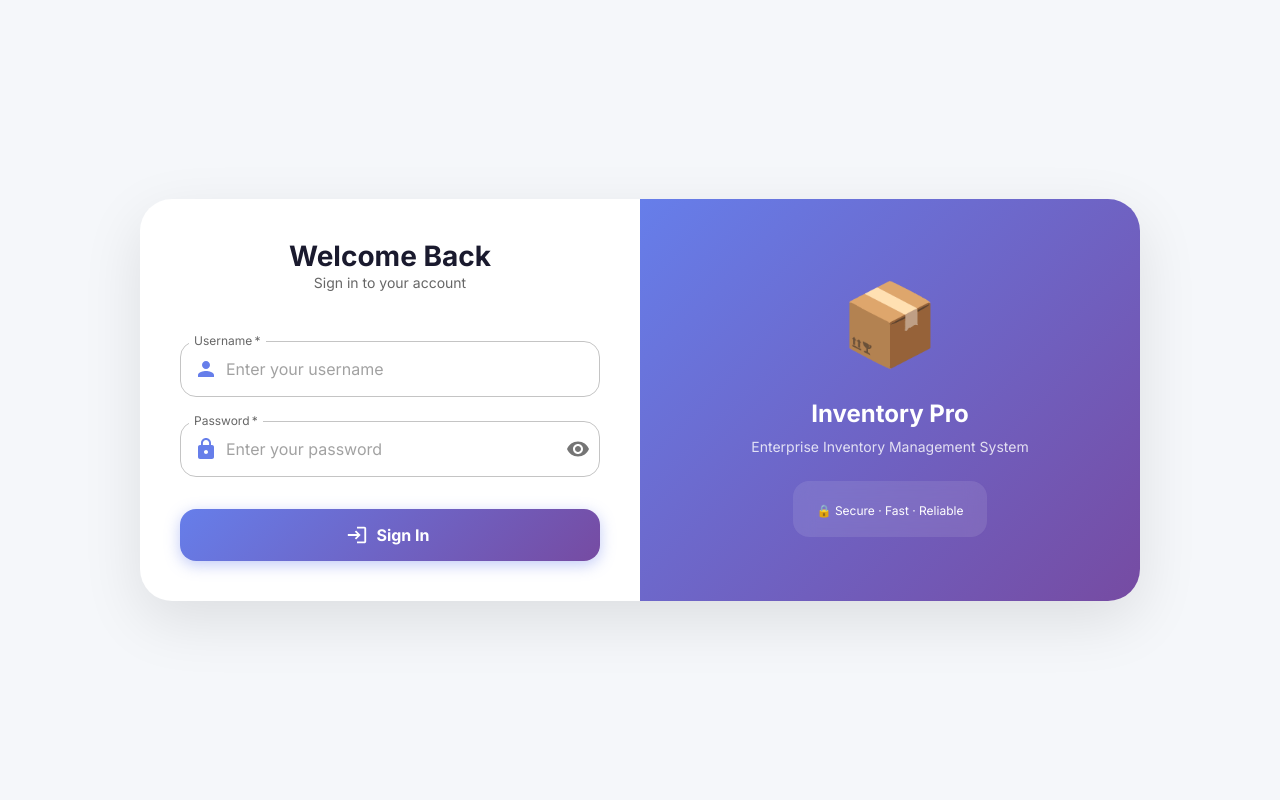
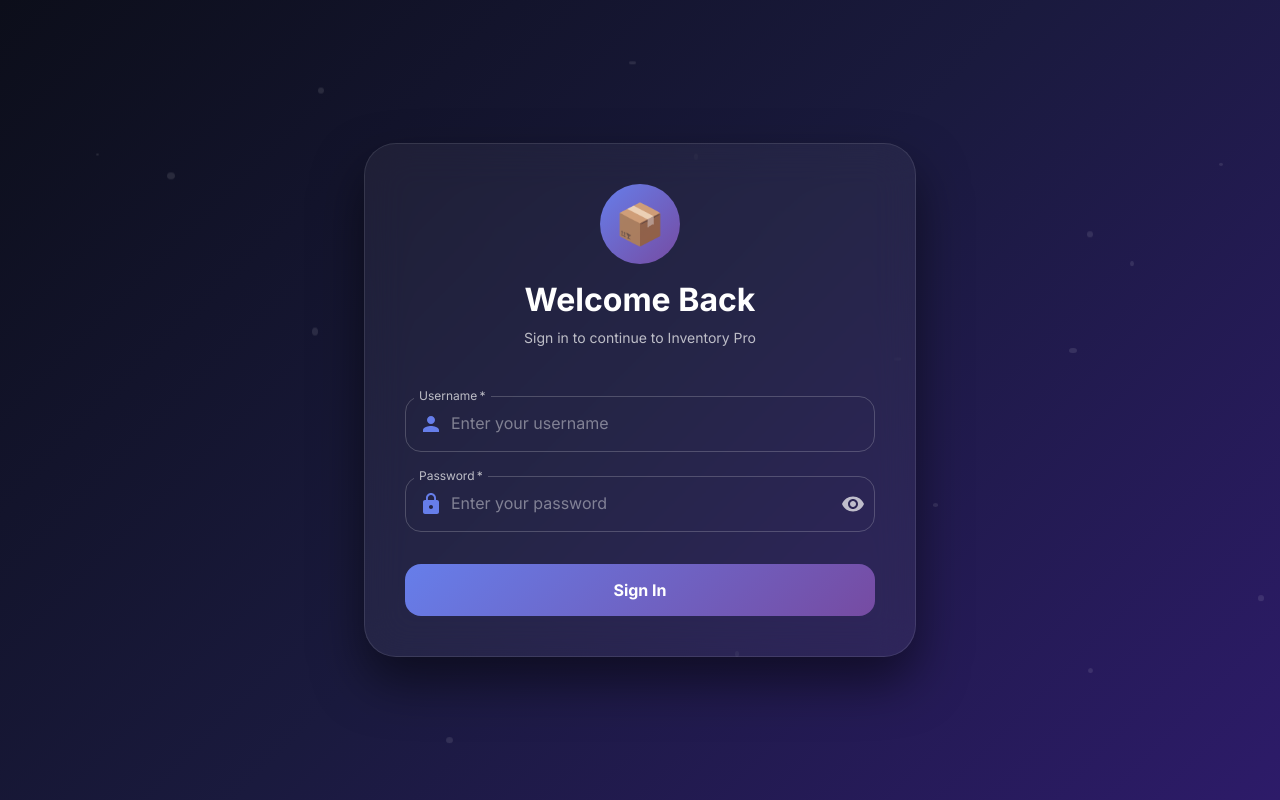
Before and after one commit to yogabalan07/Team-5, a React (Create React App) app in the folder frontend/: page /login in a window 1280 px wide. Built offline with nearby package versions, Linux system fonts and the light colour scheme.

Commit message:
Enhance Login component UI and add animations
Refactor Login component with a new background, added animated particles, and improved UI elements.

```diff
--- a/frontend/src/components/auth/Login.jsx
+++ b/frontend/src/components/auth/Login.jsx
@@ -1,7 +1,7 @@
 import React, { useState } from 'react';
 import { useNavigate } from 'react-router-dom';
 import {
-  Grid,
+  Container,
   Paper,
   TextField,
   Button,
@@ -50,36 +50,81 @@ const Login = () => {
         display: 'flex',
         alignItems: 'center',
         justifyContent: 'center',
-        background: '#f5f7fa',
+        background: 'linear-gradient(135deg, #0c0e1a 0%, #1a1a3e 50%, #2d1b69 100%)',
+        position: 'relative',
+        overflow: 'hidden',
         p: 2,
       }}
     >
+      {/* Animated floating particles */}
+      {[...Array(20)].map((_, i) => (
+        <Box
+          key={i}
+          sx={{
+            position: 'absolute',
+            width: Math.random() * 6 + 2,
+            height: Math.random() * 6 + 2,
+            borderRadius: '50%',
+            background: 'rgba(255,255,255,0.1)',
+            top: Math.random() * 100 + '%',
+            left: Math.random() * 100 + '%',
+            animation: `float ${Math.random() * 10 + 5}s infinite ease-in-out`,
+            '@keyframes float': {
+              '0%, 100%': { transform: 'translateY(0px)' },
+              '50%': { transform: `translateY(-${Math.random() * 30 + 10}px)` },
+            },
+          }}
+        />
+      ))}
+
+      <Container maxWidth="sm">
         <Paper
-        elevation={0}
           sx={{
-          maxWidth: 1000,
-          width: '100%',
+            p: { xs: 4, sm: 5 },
             borderRadius: 4,
-          overflow: 'hidden',
-          boxShadow: '0 20px 60px rgba(0,0,0,0.1)',
+            background: 'rgba(255,255,255,0.05)',
+            backdropFilter: 'blur(20px)',
+            border: '1px solid rgba(255,255,255,0.1)',
+            boxShadow: '0 25px 50px rgba(0,0,0,0.5)',
+            position: 'relative',
+            zIndex: 1,
           }}
         >
-        <Grid container>
-          <Grid item xs={12} md={6}>
-            <Box sx={{ p: { xs: 4, sm: 5 } }}>
           <Box textAlign="center" mb={4}>
+            <Box
+              sx={{
+                width: 80,
+                height: 80,
+                borderRadius: '50%',
+                background: 'linear-gradient(135deg, #667eea 0%, #764ba2 100%)',
+                display: 'flex',
+                alignItems: 'center',
+                justifyContent: 'center',
+                mx: 'auto',
+                mb: 2,
+                fontSize: 40,
+              }}
+            >
+              📦
+            </Box>
             <Typography
               variant="h4"
               fontWeight="bold"
               sx={{
-                    color: '#1a1a2e',
-                    fontSize: { xs: '1.5rem', sm: '1.75rem' }
+                color: '#fff',
+                fontSize: { xs: '1.75rem', sm: '2rem' }
               }}
             >
               Welcome Back
             </Typography>
-                <Typography variant="body2" color="textSecondary">
-                  Sign in to your account
+            <Typography
+              variant="body2"
+              sx={{
+                color: 'rgba(255,255,255,0.7)',
+                mt: 1
+              }}
+            >
+              Sign in to continue to Inventory Pro
             </Typography>
           </Box>
 
@@ -109,9 +154,13 @@ const Login = () => {
               sx={{
                 '& .MuiOutlinedInput-root': {
                   borderRadius: 2,
+                  color: '#fff',
+                  '& fieldset': { borderColor: 'rgba(255,255,255,0.2)' },
                   '&:hover fieldset': { borderColor: '#667eea' },
                   '&.Mui-focused fieldset': { borderColor: '#667eea' },
                 },
+                '& .MuiInputLabel-root': { color: 'rgba(255,255,255,0.7)' },
+                '& .MuiInputLabel-root.Mui-focused': { color: '#667eea' },
               }}
             />
 
@@ -134,7 +183,7 @@ const Login = () => {
                 endAdornment: (
                   <InputAdornment position="end">
                     <IconButton onClick={() => setShowPassword(!showPassword)} edge="end">
-                          {showPassword ? <VisibilityOff /> : <Visibility />}
+                      {showPassword ? <VisibilityOff sx={{ color: 'rgba(255,255,255,0.7)' }} /> : <Visibility sx={{ color: 'rgba(255,255,255,0.7)' }} />}
                     </IconButton>
                   </InputAdornment>
                 ),
@@ -142,9 +191,13 @@ const Login = () => {
               sx={{
                 '& .MuiOutlinedInput-root': {
                   borderRadius: 2,
+                  color: '#fff',
+                  '& fieldset': { borderColor: 'rgba(255,255,255,0.2)' },
                   '&:hover fieldset': { borderColor: '#667eea' },
                   '&.Mui-focused fieldset': { borderColor: '#667eea' },
                 },
+                '& .MuiInputLabel-root': { color: 'rgba(255,255,255,0.7)' },
+                '& .MuiInputLabel-root.Mui-focused': { color: '#667eea' },
               }}
             />
 
@@ -154,7 +207,6 @@ const Login = () => {
               variant="contained"
               size="large"
               disabled={loading}
-                  startIcon={<LoginIcon />}
               sx={{
                 mt: 3,
                 py: 1.5,
@@ -163,58 +215,17 @@ const Login = () => {
                 textTransform: 'none',
                 fontSize: '1rem',
                 fontWeight: 'bold',
-                    boxShadow: '0 4px 15px rgba(102, 126, 234, 0.4)',
                 '&:hover': {
-                      boxShadow: '0 6px 20px rgba(102, 126, 234, 0.6)',
+                  transform: 'scale(1.02)',
+                  transition: 'transform 0.2s',
                 },
               }}
             >
               {loading ? 'Logging in...' : 'Sign In'}
             </Button>
           </form>
-            </Box>
-          </Grid>
-
-          <Grid item xs={12} md={6}>
-            <Box
-              sx={{
-                height: '100%',
-                minHeight: 300,
-                background: 'linear-gradient(135deg, #667eea 0%, #764ba2 100%)',
-                display: 'flex',
-                flexDirection: 'column',
-                alignItems: 'center',
-                justifyContent: 'center',
-                p: 4,
-                color: '#fff',
-                textAlign: 'center',
-              }}
-            >
-              <Box sx={{ fontSize: 80, mb: 2 }}>📦</Box>
-              <Typography variant="h4" fontWeight="bold" gutterBottom>
-                Inventory Pro
-              </Typography>
-              <Typography variant="body2" sx={{ opacity: 0.8 }}>
-                Enterprise Inventory Management System
-              </Typography>
-              <Box
-                sx={{
-                  mt: 3,
-                  px: 3,
-                  py: 2,
-                  borderRadius: 2,
-                  background: 'rgba(255,255,255,0.1)',
-                  backdropFilter: 'blur(10px)',
-                }}
-              >
-                <Typography variant="caption">
-                  🔒 Secure · Fast · Reliable
-                </Typography>
-              </Box>
-            </Box>
-          </Grid>
-        </Grid>
         </Paper>
+      </Container>
     </Box>
   );
 };
```
Lines whose indentation alone changed are shown as unchanged.
